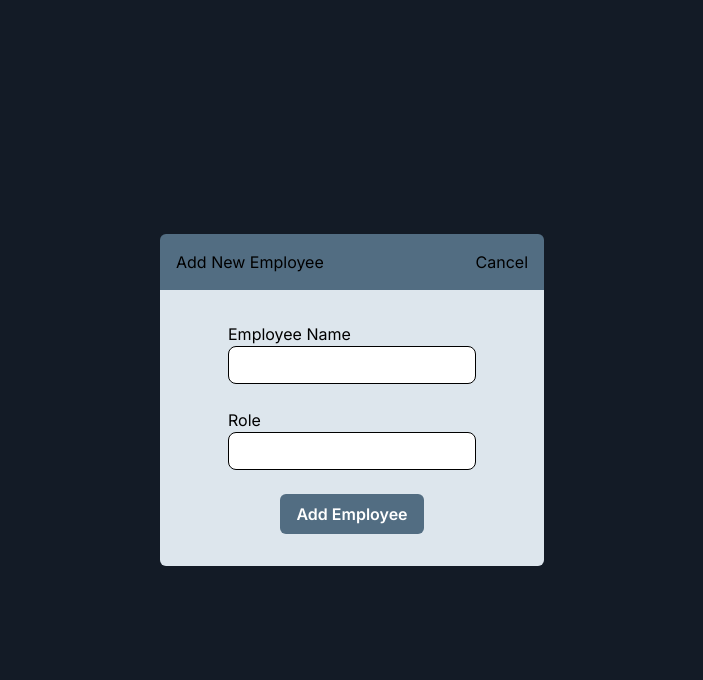
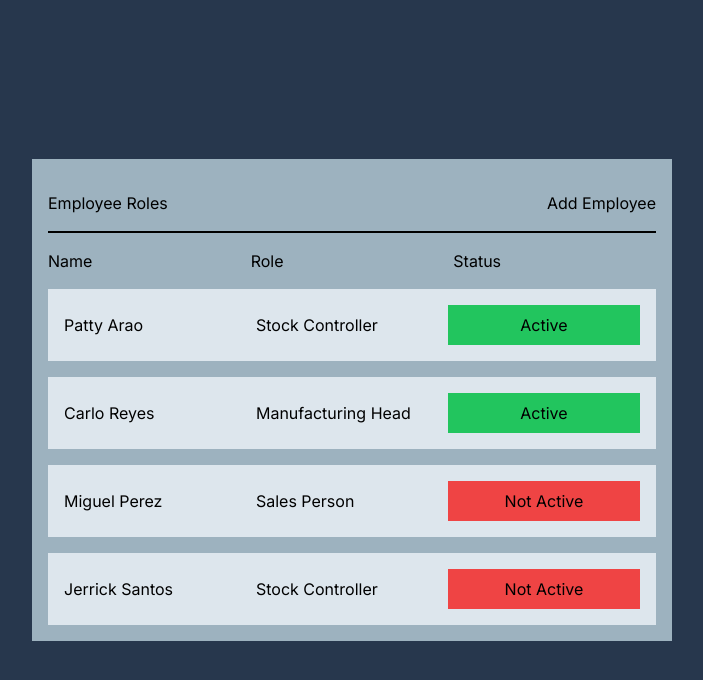
Before and after one commit to pattyarao/inventory-management-app, a Next.js app: page /assignroles in a window 1280 px wide. Shown: the top 680 px of the page, without its empty margins (288-991 px from the left). Built offline with nearby package versions, Linux system fonts and the light colour scheme.

Commit message:
implemented functionalities

```diff
--- a/app/assignroles/page.jsx
+++ b/app/assignroles/page.jsx
@@ -4,8 +4,8 @@ import EmployeeList from "../components/EmployeeList";
 const AssignRoles = () => {
   return (
     <main className="w-full h-screen flex items-center justify-center bg-[#27374D]">
-      {/* <EmployeeList /> */}
-      <AddEmployee />
+      <EmployeeList />
+      {/* <AddEmployee /> */}
     </main>
   );
 };
--- a/app/components/AddEmployee.jsx
+++ b/app/components/AddEmployee.jsx
@@ -1,9 +1,23 @@
-const AddEmployee = () => {
+"use client";
+
+import { useState } from "react";
+
+const AddEmployee = ({ handleClose, employees, setEmployees }) => {
+  const [name, setName] = useState("");
+  const [role, setRole] = useState("");
+
+  const handleAddEmployee = () => {
+    const newEmployee = { name, role, status: "Active" };
+    if ((name === "") | (role === "")) return;
+    setEmployees([...employees, newEmployee]);
+    handleClose();
+  };
+
   return (
-    <div className="w-full h-screen flex flex-col items-center justify-center bg-black/50">
+    <div className="absolute min-w-full min-h-screen flex flex-col items-center justify-center bg-black/50">
       <div className="w-[30%] p-4 flex justify-between items-center bg-[#526D82] rounded-t-md">
         <p>Add New Employee</p>
-        <p onClick="">Cancel</p>
+        <p onClick={handleClose}>Cancel</p>
       </div>
       <div className="w-[30%] px-4 py-8 bg-[#DDE6ED] flex flex-col items-center justify-center gap-6 rounded-b-md">
         <div>
@@ -12,6 +26,8 @@ const AddEmployee = () => {
             type="text"
             required="true"
             className="p-1.5 bg-white border border-black rounded-lg"
+            onChange={(e) => setName(e.target.value)}
+            value={name}
           />
         </div>
         <div>
@@ -20,10 +36,15 @@ const AddEmployee = () => {
             type="text"
             required="true"
             className="p-1.5 bg-white border border-black rounded-lg"
+            onChange={(e) => setRole(e.target.value)}
+            value={role}
           />
         </div>
         <div>
-          <button className="bg-[#526D82] py-2 px-4 text-white font-semibold rounded-md">
+          <button
+            className="bg-[#526D82] py-2 px-4 text-white font-semibold rounded-md"
+            onClick={handleAddEmployee}
+          >
             Add Employee
           </button>
         </div>
--- a/app/components/EmployeeList.jsx
+++ b/app/components/EmployeeList.jsx
@@ -1,24 +1,49 @@
 "use client";
 
-import { useState } from "react";
+import { useState, useEffect } from "react";
+import AddEmployee from "./AddEmployee";
 
 const EmployeeList = () => {
-  const [name, setName] = useState("");
-  const [role, setRole] = useState("");
-  const [status, setStatus] = useState("");
+  const [isShowed, setShow] = useState(false);
 
-  const employees = [
+  const [employees, setEmployees] = useState([
     { name: "Patty Arao", role: "Stock Controller", status: "Active" },
     { name: "Carlo Reyes", role: "Manufacturing Head", status: "Active" },
     { name: "Miguel Perez", role: "Sales Person", status: "Not Active" },
     { name: "Jerrick Santos", role: "Stock Controller", status: "Not Active" },
-  ];
+  ]);
+
+  useEffect(() => {
+    console.log(employees);
+  }, [employees]);
+
+  const handleClick = (employee, index) => {
+    const temp = [...employees];
+    let newStatus;
+    employee.status === "Active"
+      ? (newStatus = "Not Active")
+      : (newStatus = "Active");
+    temp[index].status = newStatus;
+    setEmployees(temp);
+  };
+
+  const handleClose = () => {
+    setShow(false);
+  };
 
   return (
+    <>
+      {isShowed && (
+        <AddEmployee
+          handleClose={handleClose}
+          employees={employees}
+          setEmployees={setEmployees}
+        />
+      )}
       <div className="w-[50%] bg-[#9DB2BF] p-4">
         <div className="py-4 flex justify-between items-center border-b-2 border-black">
           <h3>Employee Roles</h3>
-        <button>Add Employee</button>
+          <button onClick={() => setShow(true)}>Add Employee</button>
         </div>
         <div className="w-full py-4 flex justify-between items-center">
           <p className="w-[33.33%]">Name</p>
@@ -37,6 +62,7 @@ const EmployeeList = () => {
                 className={`w-[33.33%] p-2 text-center ${
                   employee.status === "Active" ? "bg-green-500" : "bg-red-500"
                 }`}
+                onClick={() => handleClick(employee, index)}
               >
                 {employee.status}
               </button>
@@ -44,6 +70,7 @@ const EmployeeList = () => {
           ))}
         </div>
       </div>
+    </>
   );
 };
 
```
Lines whose indentation alone changed are shown as unchanged.
